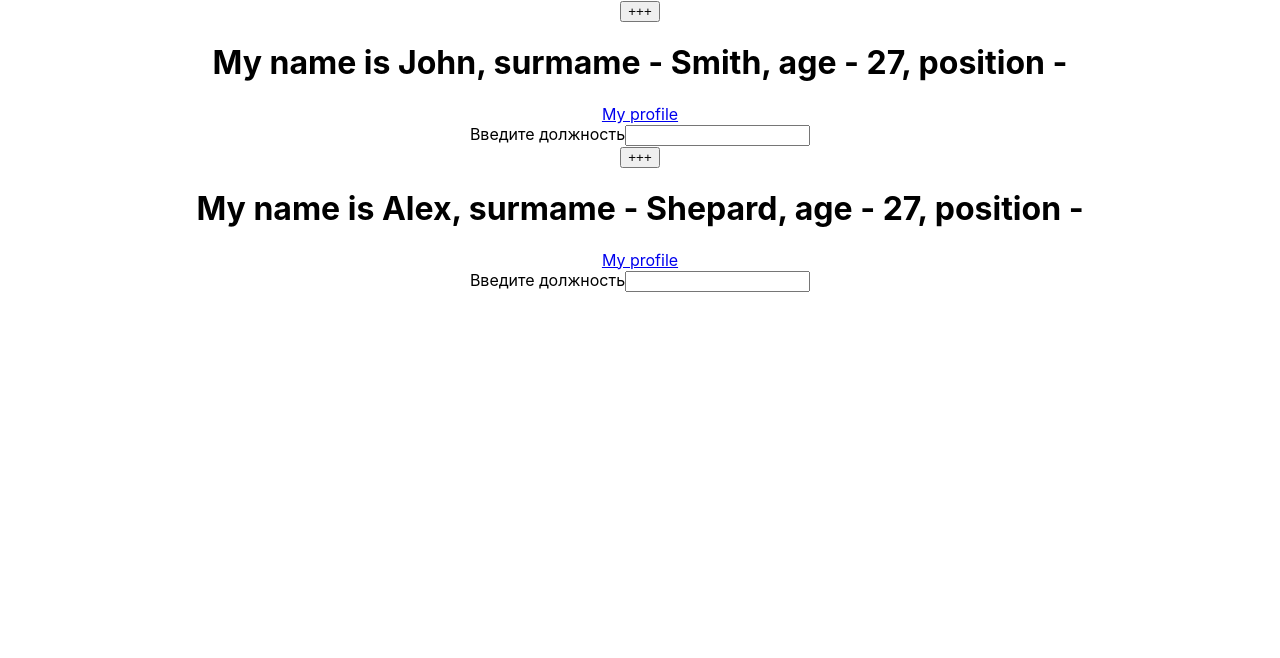
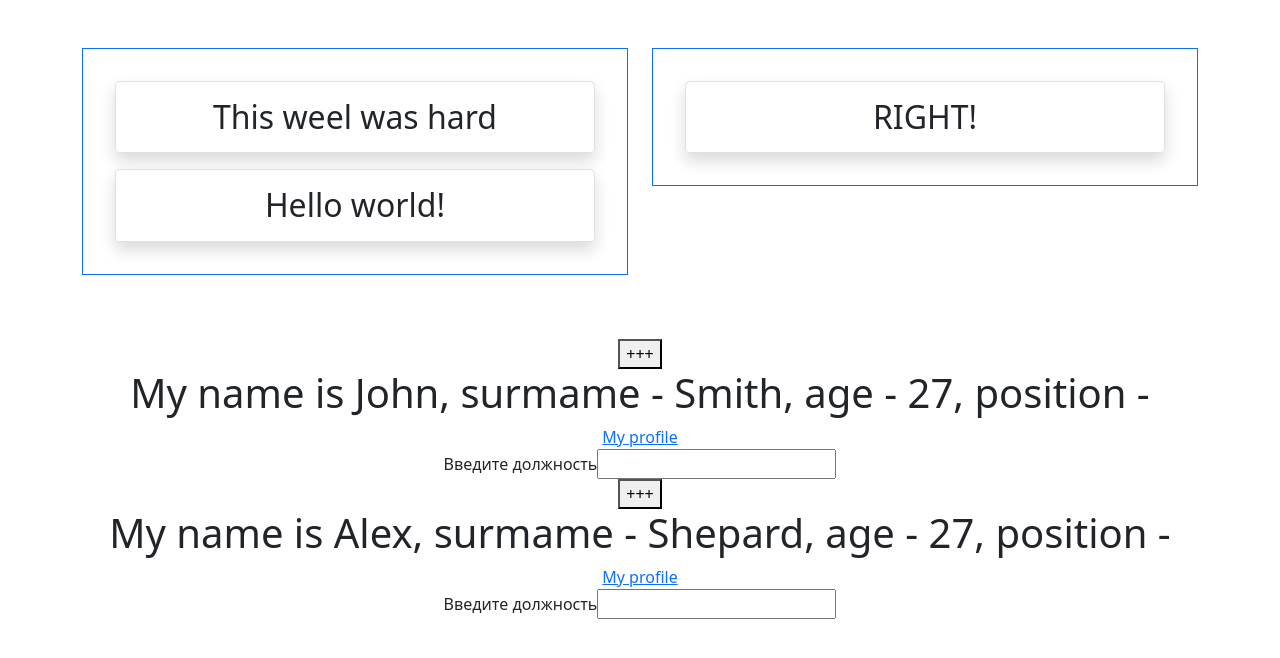
Before and after one commit to Pacman766/my-app, a React (Create React App) app: page / in a window 1280 px wide. Shown: the top 658 px of the page. Built offline with nearby package versions, Linux system fonts and the light colour scheme.

Commit message:
add BootstrapTest comp, DynamicGreating in App

```diff
--- a/package.json
+++ b/package.json
@@ -6,7 +6,9 @@
     "@testing-library/jest-dom": "^5.15.1",
     "@testing-library/react": "^11.2.7",
     "@testing-library/user-event": "^12.8.3",
+    "bootstrap": "^5.1.3",
     "react": "^17.0.2",
+    "react-bootstrap": "^2.0.4",
     "react-dom": "^17.0.2",
     "react-scripts": "4.0.3",
     "web-vitals": "^1.1.2"
--- a/src/App.js
+++ b/src/App.js
@@ -1,5 +1,5 @@
-import { Component } from 'react';
-
+import React, { Component } from 'react';
+import BootstrapTest from './BootstrapTest';
 import './App.css';
 
 class WhoAmI extends Component {
@@ -24,7 +24,7 @@
   };
 
   commitInputChanges = (e, color) => {
-    console.log(color)
+    console.log(color);
     this.setState({
       position: e.target.value,
     });
@@ -34,7 +34,7 @@
     const { name, surname, link } = this.props;
     const { position, years } = this.state;
 
-    console.log(this)
+    console.log(this);
 
     return (
       <div>
@@ -47,16 +47,45 @@
         <a href={link}>My profile</a>
         <form>
           <span>Введите должность</span>
-          <input type="text" onChange={(e) => this.commitInputChanges(e, 'some color')} />
+          <input
+            type="text"
+            onChange={(e) => this.commitInputChanges(e, 'some color')}
+          />
         </form>
       </div>
     );
   }
 }
 
+const DynamicGreating = (props) => {
+  return (
+    <div className={'mb-3 p-3 border border-' + props.color}>
+      {React.Children.map(props.children, (child) => {
+        return React.cloneElement(child, {
+          className: 'shadow p-3 m-3 border rounded',
+        });
+      })}
+    </div>
+  );
+};
+
 function App() {
   return (
     <div className="App">
+      <BootstrapTest
+        left={
+          <DynamicGreating color={'primary'}>
+            <h2>This weel was hard</h2>
+            <h2>Hello world!</h2>
+          </DynamicGreating>
+        }
+        right={
+          <DynamicGreating color={'primary'}>
+            <h2>RIGHT!</h2>
+          </DynamicGreating>
+        }
+      />
+
       <WhoAmI name={'John'} surname="Smith" link="facebook.com" />
       <WhoAmI name={'Alex'} surname="Shepard" link="vk.com" />
     </div>
--- /dev/null
+++ b/src/BootstrapTest.js
@@ -0,0 +1,18 @@
+import {Container, Row, Col} from 'react-bootstrap';
+
+const BootstrapTest = (props) => {
+    return (
+        <Container className="mt-5 mb-5">
+            <Row>
+                <Col>
+                    {props.left}
+                </Col>
+                <Col>
+                    {props.right}
+                </Col>
+            </Row>
+        </Container>
+    )
+}
+
+export default BootstrapTest;
--- a/src/index.js
+++ b/src/index.js
@@ -1,9 +1,8 @@
 import React from 'react';
 import ReactDOM from 'react-dom';
 import './index.css';
-import App from './App'
-
-
+import App from './App';
+import 'bootstrap/dist/css/bootstrap.min.css';
 
 ReactDOM.render(
   <React.StrictMode>
```
Also changed, not shown: 1 other file (tests, documents, lock files or other folders).
